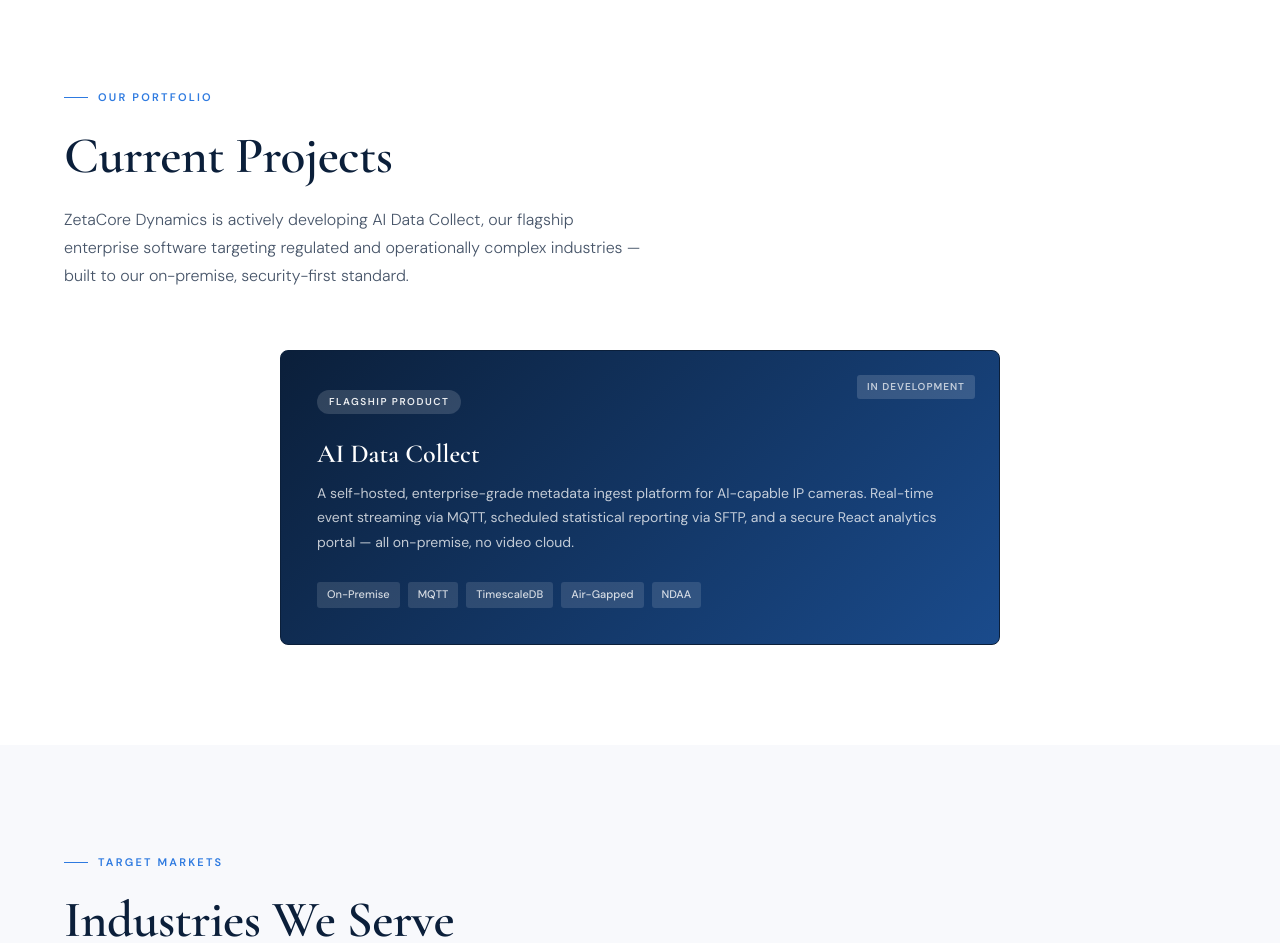
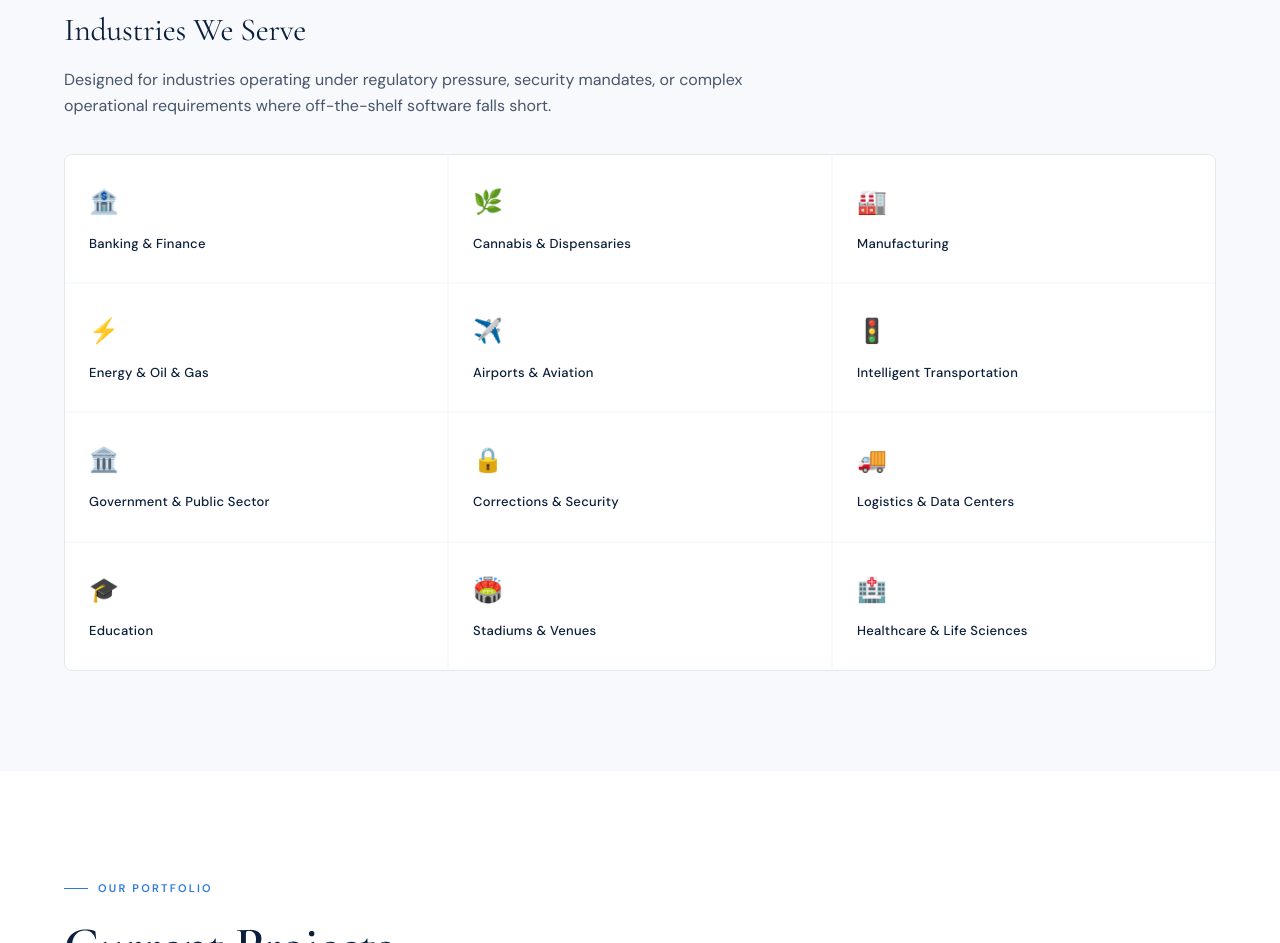
Before and after one commit to bbradford1/zetacoredynamics.com, a plain HTML site: page index.html in a window 1280 px wide. Shown: the part 1857-2800 px from the top of the page. Drawn offline with nearby package versions, Linux system fonts and the light colour scheme.

Commit message:
Merge Industries into About; left-align projects card
- Fold the standalone Industries section into the About section as
  a new .about-industries subsection with its own h3, intro line,
  and a 1px-border separator above for visual rhythm
- Condense the About lead copy from three paragraphs to one
- Drop the Industries link from the top nav; keep id="industries"
  on the new wrapper so the footer anchor still works
- Switch the industries grid to a 3×4 layout on desktop
  (repeat(3, 1fr)); existing 2-col (≤768px) and 1-col (≤480px)
  responsive breakpoints carry through unchanged
- Remove the obsolete .industries background CSS and add tablet
  spacing tweaks for the new subsection
- Drop margin: 0 auto from .projects-grid so the AI Data Collect
  card hugs the left edge under the Current Projects header

Co-Authored-By: Claude Opus 4.7 (1M context) <noreply@anthropic.com>

```diff
--- a/css/main.css
+++ b/css/main.css
@@ -328,7 +328,7 @@ h2 {
 .projects-grid {
   display: grid; grid-template-columns: repeat(auto-fit, minmax(280px, 1fr));
   gap: 28px;
-  max-width: 720px; margin: 0 auto;
+  max-width: 720px;
 }
 
 .project-card {
@@ -414,12 +414,33 @@ a.project-card {
   background: var(--gray-100); color: var(--gray-400);
 }
 
-/* ── INDUSTRIES ── */
-.industries { background: var(--off-white); }
+/* ── INDUSTRIES (subsection within About) ── */
+.about-industries {
+  margin-top: 80px;
+  padding-top: 64px;
+  border-top: 1px solid var(--gray-200);
+}
+
+.about-industries h3 {
+  font-family: var(--font-display);
+  font-size: clamp(24px, 3.5vw, 32px);
+  font-weight: 400;
+  color: var(--navy);
+  margin-bottom: 12px;
+  letter-spacing: -0.01em;
+}
+
+.about-industries > p {
+  color: var(--gray-600);
+  font-size: 16px;
+  line-height: 1.6;
+  margin-bottom: 36px;
+  max-width: 720px;
+}
 
 .industries-grid {
   display: grid;
-  grid-template-columns: repeat(auto-fit, minmax(180px, 1fr));
+  grid-template-columns: repeat(3, 1fr);
   gap: 2px;
   border: 1px solid var(--gray-200);
   border-radius: 8px;
@@ -812,6 +833,8 @@ footer {
 
   .about-grid { grid-template-columns: 1fr; gap: 40px; }
   .about-card { padding: 28px; }
+  .about-industries { margin-top: 56px; padding-top: 48px; }
+  .about-industries > p { margin-bottom: 28px; }
 
   .projects-grid { grid-template-columns: 1fr; gap: 20px; }
   .project-card { padding: 28px; }
--- a/index.html
+++ b/index.html
@@ -57,7 +57,6 @@
   <ul class="nav-links" id="primary-nav">
     <li><a href="#about">About</a></li>
     <li><a href="#projects">Projects</a></li>
-    <li><a href="#industries">Industries</a></li>
     <li><a href="#contact">Contact</a></li>
   </ul>
   <a href="#contact" class="nav-cta">Get in Touch</a>
@@ -95,9 +94,7 @@
       <div class="section-label">About Us</div>
       <h2>Built for the Industries That Cannot Afford to Fail</h2>
       <div class="divider"></div>
-      <p>ZetaCore Dynamics is a Texas-based enterprise software company focused on building precision solutions for regulated, high-security, and operationally complex industries.</p>
-      <p>We believe that critical infrastructure deserves software built with the same rigor and reliability it demands — on-premise, secure by design, and purpose-built for real-world operational environments.</p>
-      <p>From our headquarters in Texas, we develop solutions that give organizations in regulated industries the intelligence and visibility they need — without compromising their security posture or compliance requirements.</p>
+      <p>ZetaCore Dynamics is a Texas-based enterprise software company building precision, on-premise solutions for regulated, high-security, and operationally complex industries — where critical infrastructure demands the rigor, reliability, and data sovereignty it depends on.</p>
       <ul class="values-list">
         <li>
           <div class="check">
@@ -157,40 +154,10 @@
       </div>
     </div>
   </div>
-</section>
 
-<!-- PROJECTS -->
-<section class="projects" id="projects">
-  <div class="section-label">Our Portfolio</div>
-  <h2>Current Projects</h2>
-  <p class="section-desc">
-    ZetaCore Dynamics is actively developing AI Data Collect, our flagship enterprise software targeting regulated and operationally complex industries — built to our on-premise, security-first standard.
-  </p>
-  <div class="projects-grid">
-    <!-- Featured: AI Data Collect -->
-    <a class="project-card featured" href="https://aidatacollect.com" target="_blank" rel="noopener">
-      <span class="project-badge">Flagship Product</span>
-      <span class="project-coming-soon">In Development</span>
-      <h3>AI Data Collect</h3>
-      <p>A self-hosted, enterprise-grade metadata ingest platform for AI-capable IP cameras. Real-time event streaming via MQTT, scheduled statistical reporting via SFTP, and a secure React analytics portal — all on-premise, no video cloud.</p>
-      <div class="project-tags">
-        <span class="project-tag">On-Premise</span>
-        <span class="project-tag">MQTT</span>
-        <span class="project-tag">TimescaleDB</span>
-        <span class="project-tag">Air-Gapped</span>
-        <span class="project-tag">NDAA</span>
-      </div>
-    </a>
-  </div>
-</section>
-
-<!-- INDUSTRIES -->
-<section class="industries" id="industries">
-  <div class="section-label">Target Markets</div>
-  <h2>Industries We Serve</h2>
-  <p class="section-desc">
-    Our solutions are designed for industries operating under regulatory pressure, security mandates, or complex operational requirements where off-the-shelf software falls short.
-  </p>
+  <div class="about-industries" id="industries">
+    <h3>Industries We Serve</h3>
+    <p>Designed for industries operating under regulatory pressure, security mandates, or complex operational requirements where off-the-shelf software falls short.</p>
     <div class="industries-grid">
       <div class="industry-item">
         <span class="industry-icon" aria-hidden="true">🏦</span>
@@ -240,6 +207,32 @@
         <span class="industry-icon" aria-hidden="true">🏥</span>
         <div class="industry-name">Healthcare &amp; Life Sciences</div>
       </div>
+    </div>
+  </div>
+</section>
+
+<!-- PROJECTS -->
+<section class="projects" id="projects">
+  <div class="section-label">Our Portfolio</div>
+  <h2>Current Projects</h2>
+  <p class="section-desc">
+    ZetaCore Dynamics is actively developing AI Data Collect, our flagship enterprise software targeting regulated and operationally complex industries — built to our on-premise, security-first standard.
+  </p>
+  <div class="projects-grid">
+    <!-- Featured: AI Data Collect -->
+    <a class="project-card featured" href="https://aidatacollect.com" target="_blank" rel="noopener">
+      <span class="project-badge">Flagship Product</span>
+      <span class="project-coming-soon">In Development</span>
+      <h3>AI Data Collect</h3>
+      <p>A self-hosted, enterprise-grade metadata ingest platform for AI-capable IP cameras. Real-time event streaming via MQTT, scheduled statistical reporting via SFTP, and a secure React analytics portal — all on-premise, no video cloud.</p>
+      <div class="project-tags">
+        <span class="project-tag">On-Premise</span>
+        <span class="project-tag">MQTT</span>
+        <span class="project-tag">TimescaleDB</span>
+        <span class="project-tag">Air-Gapped</span>
+        <span class="project-tag">NDAA</span>
+      </div>
+    </a>
   </div>
 </section>
 
```
Lines whose indentation alone changed are shown as unchanged.
